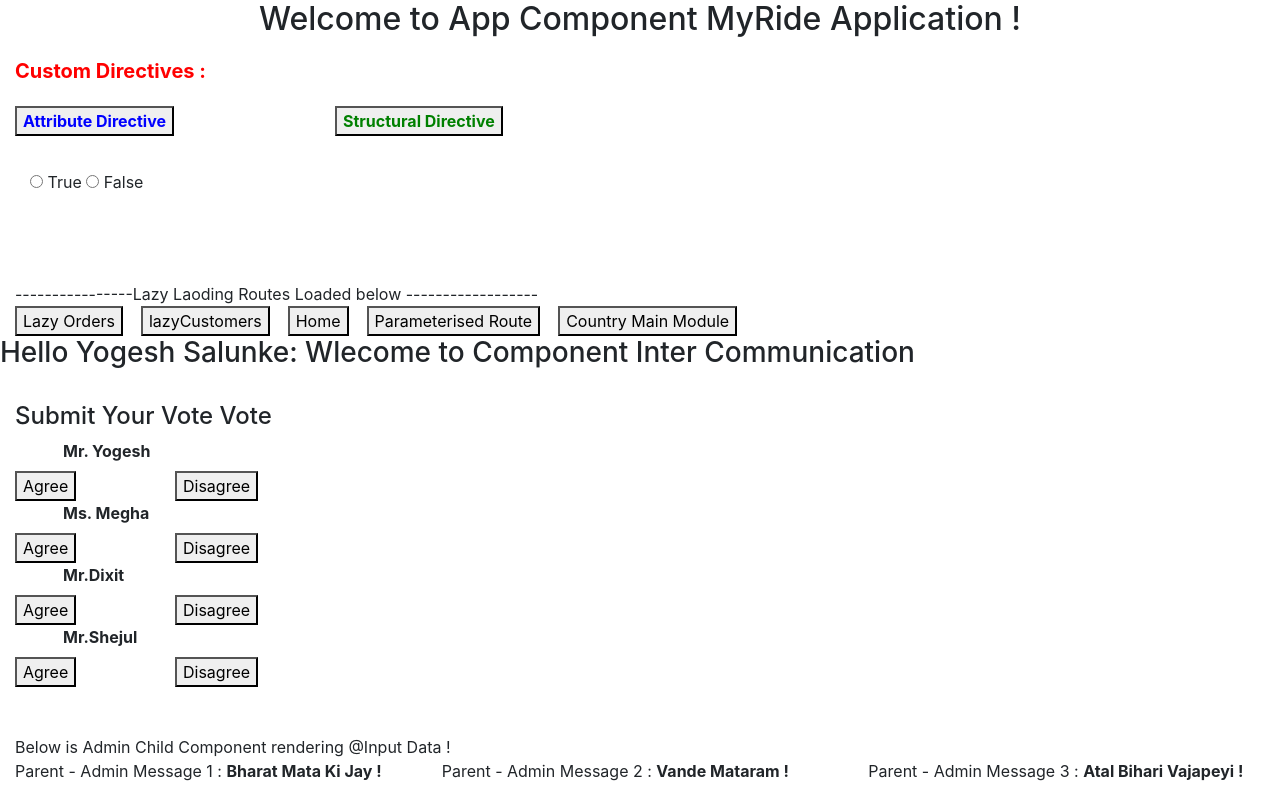
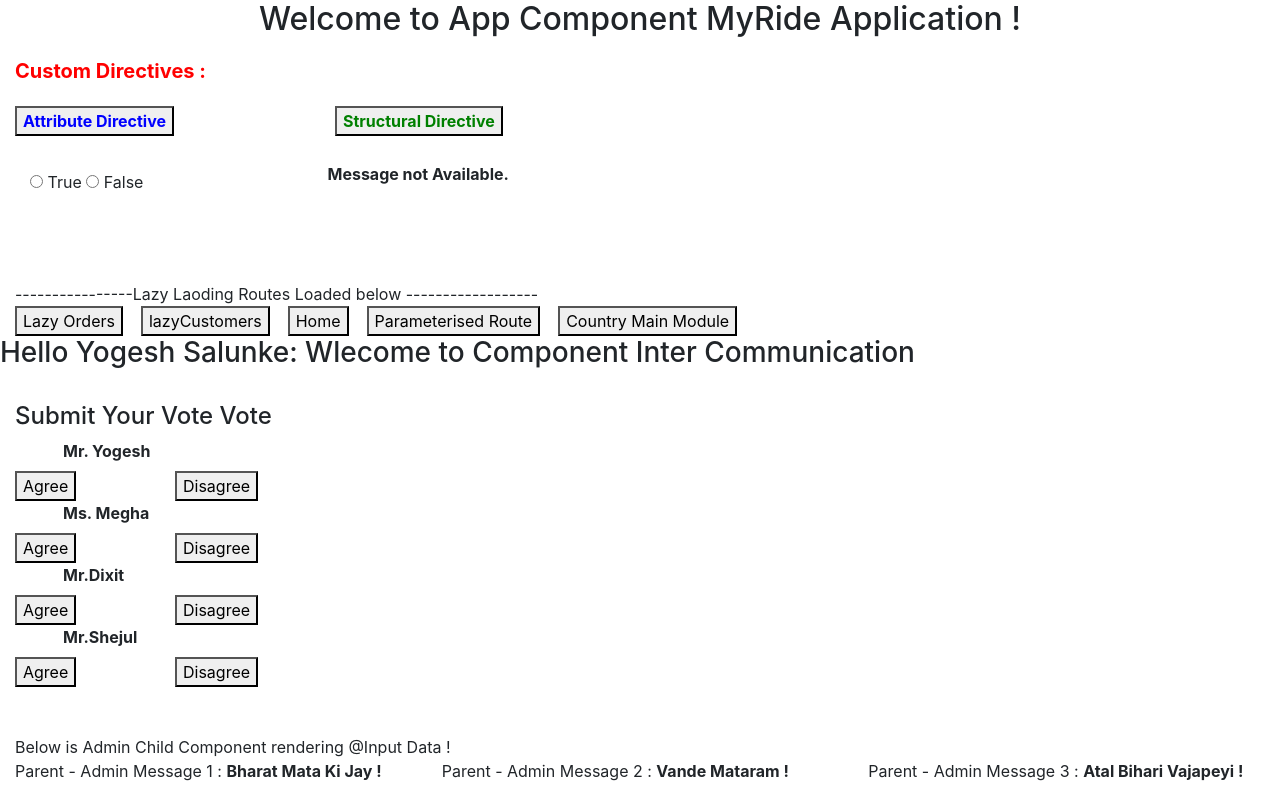
Before and after one commit to yogeshsalunke15/angular-2-4-6, an Angular app in the folder MyRide/: page /structuralDir in a window 1280 px wide. Shown: the top 800 px of the page. Built offline with nearby package versions, Linux system fonts and the light colour scheme; data requests are answered from the project's data file.

Commit message:
Added structural directive for if / for loop

```diff
--- a/MyRide/src/app/structural-directive/structural-directive.component.html
+++ b/MyRide/src/app/structural-directive/structural-directive.component.html
@@ -4,4 +4,18 @@
   		<input type="radio" name="rad1" (click)= "showHIde= false"> False
 	</div>
 	<div class="col-md-12" *appCustomStructural="showHIde">Structural Directive with if condition !</div>
+	<ng-template [appCustomStructural]="!showHIde">
+		   <div>
+		      <b>Message not Available.</b>
+		  </div>
+	</ng-template>
+
+	<!-- <div class="col-md-12 mt-2 mb-2">
+		<h4>For Loop Directive</h4>
+			<ul>
+			 <li *appCustomStructural="5" >
+			     Hello Yogesh Salunke !
+			 </li>
+			</ul>
+	</div> -->
 </div>
```
Also changed, not shown: MyRide/src/app/directives/custom-structural.directive.ts (+8 -0 lines).
